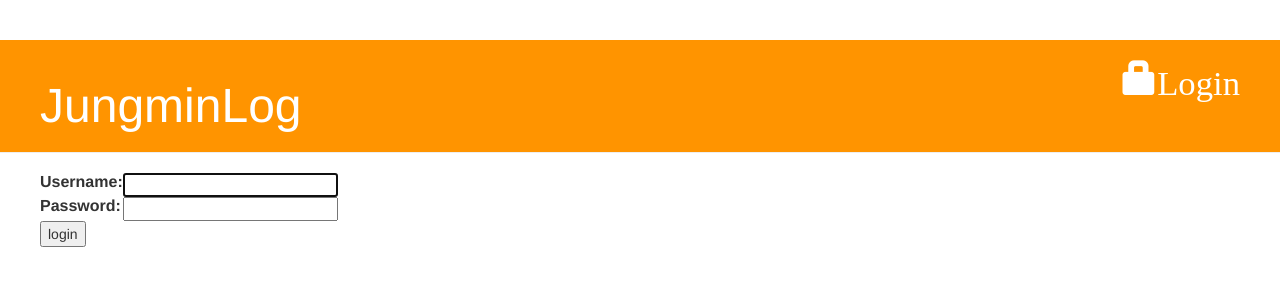
After one commit to jungmin86/django-blog, a Django app: page /accounts/login/ in a window 1280 px wide. The commit adds this page. Shown: the top 300 px of the page. Run offline with Django 5.2, Linux system fonts and the light colour scheme; some libraries are stand-ins or nearby versions.

Commit message:
login, logout, authentication

```diff
--- a/app/settings.py
+++ b/app/settings.py
@@ -123,3 +123,6 @@ STATIC_ROOT = BASE_DIR / "static"
 # https://docs.djangoproject.com/en/5.0/ref/settings/#default-auto-field
 
 DEFAULT_AUTO_FIELD = "django.db.models.BigAutoField"
+
+LOGIN_REDIRECT_URL = "/"
+LOGOUT_REDIRECT_URL = "/accounts/login"
--- a/app/urls.py
+++ b/app/urls.py
@@ -17,7 +17,16 @@ Including another URLconf
 from django.contrib import admin
 from django.urls import path, include
 
+from django.contrib.auth import views
+
 urlpatterns = [
     path("admin/", admin.site.urls),
+    path("accounts/login/", views.LoginView.as_view(), name="login"),
+    path(
+        "accounts/logout/",
+        views.LogoutView.as_view(),
+        name="logout",
+        kwargs={"next_page": "/"},
+    ),
     path("", include("blog.urls")),
 ]
--- a/blog/templates/blog/base.html
+++ b/blog/templates/blog/base.html
@@ -11,12 +11,14 @@
     </head>
     <body>
         <div class="page-header">
-
-            <a href="{% url 'post_new' %}" class="top-menu">
-                <span class="glyphicon glyphicon-plus"></span> 글 작성하기
-            </a>
             {% if user.is_authenticated %}
+                <a href="{% url 'post_new' %}" class="top-menu">
+                    <span class="glyphicon glyphicon-plus"></span> 글 작성하기
+                </a>
                 <a href="{% url 'post_draft_list' %}" class="top-menu"><span class="glyphicon glyphicon-edit"></span>임시저장 목록 </a>
+                <p class="top-menu">{{ user.username }}님, 안녕하세요! <small>(<a href="{% url 'logout' %}">Logout</a>)</small></p>
+            {% else %}
+                <a href="{% url 'login' %}" class="top-menu"><span class="glyphicon glyphicon-lock">Login </span></a>
             {% endif %}
             <h1><a href="/">JungminLog</a></h1>
         </div>
--- a/blog/templates/blog/post_detail.html
+++ b/blog/templates/blog/post_detail.html
@@ -2,7 +2,7 @@
 
 {% block content %}
     <div class="post">
-        {% if user.is_authenticated %}
+        {% if user.is_authenticated and user == post.author %}
             <a class="btn btn-default" href="{% url 'post_edit' id=post.id %}">수정하기 <span class="glyphicon glyphicon-pencil"></span></a>
             <a class="btn btn-default" href="{% url 'post_remove' id=post.id %}">삭제하기 <span class="glyphicon glyphicon-remove"></span></a>
         {% endif %}
--- /dev/null
+++ b/blog/templates/registration/login.html
@@ -0,0 +1,24 @@
+{% extends "blog/base.html" %}
+
+{% block content %}
+    {% if form.errors %}
+        <p>이름과 비밀번호가 일치하지 않습니다. 다시 시도해주세요.</p>
+    {% endif %}
+
+    <form method="post" action="{% url 'login' %}">
+    {% csrf_token %}
+        <table>
+        <tr>
+            <td>{{ form.username.label_tag }}</td>
+            <td>{{ form.username }}</td>
+        </tr>
+        <tr>
+            <td>{{ form.password.label_tag }}</td>
+            <td>{{ form.password }}</td>
+        </tr>
+        </table>
+
+        <input type="submit" value="login" />
+        <input type="hidden" name="next" value="{{ next }}" />
+    </form>
+{% endblock %}
--- a/blog/urls.py
+++ b/blog/urls.py
@@ -1,4 +1,4 @@
-from django.urls import path
+from django.urls import path, re_path
 from . import views
 
 urlpatterns = [
@@ -6,7 +6,7 @@ urlpatterns = [
     path("post/<int:id>/", views.post_detail, name="post_detail"),
     path("post/new", views.post_new, name="post_new"),
     path("post/<int:id>/edit/", views.post_edit, name="post_edit"),
-    path(r"^drafts/$", views.post_draft_list, name="post_draft_list"),
-    path(r"^post/(?P<id>\d+)/publish/$", views.post_publish, name="post_publish"),
-    path(r"^post/(?P<id>\d+)/remove/$", views.post_remove, name="post_remove"),
+    re_path(r"^drafts/$", views.post_draft_list, name="post_draft_list"),
+    re_path(r"^post/(?P<id>\d+)/publish/$", views.post_publish, name="post_publish"),
+    re_path(r"^post/(?P<id>\d+)/remove/$", views.post_remove, name="post_remove"),
 ]
```
